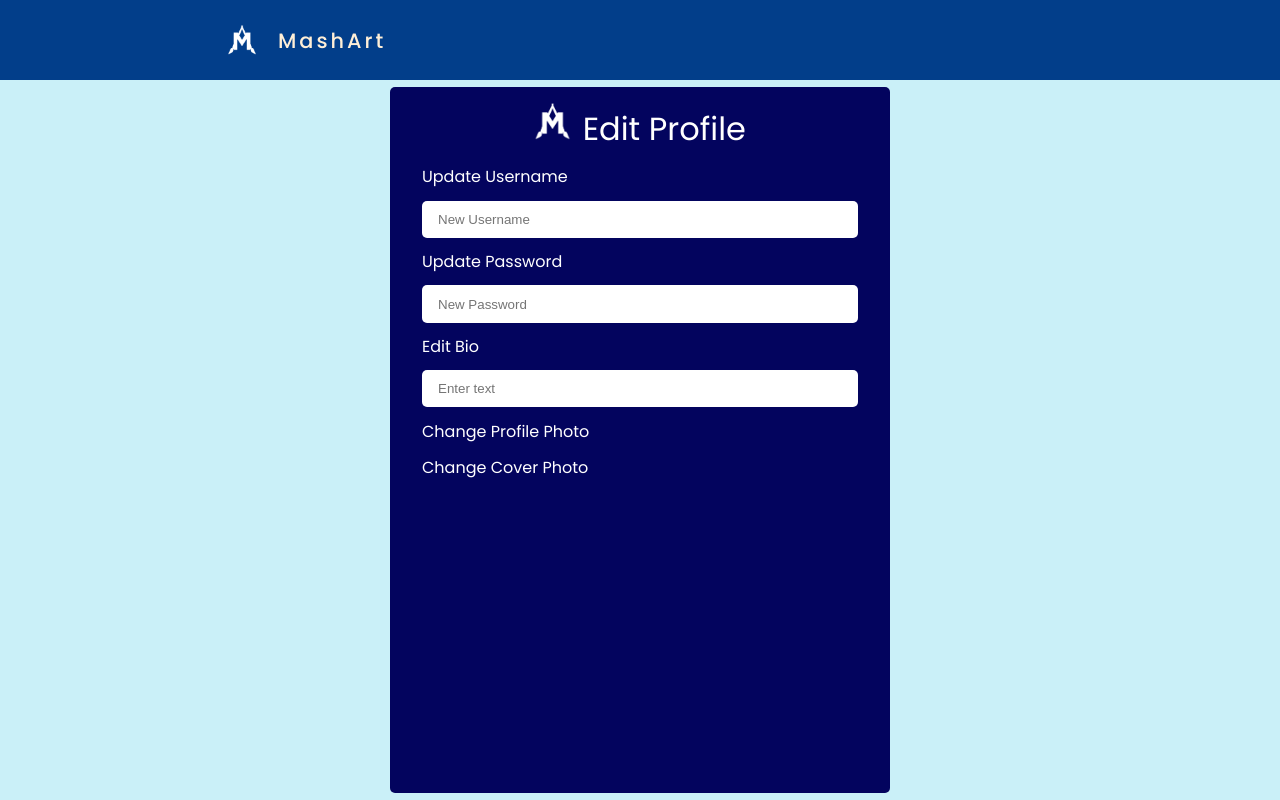
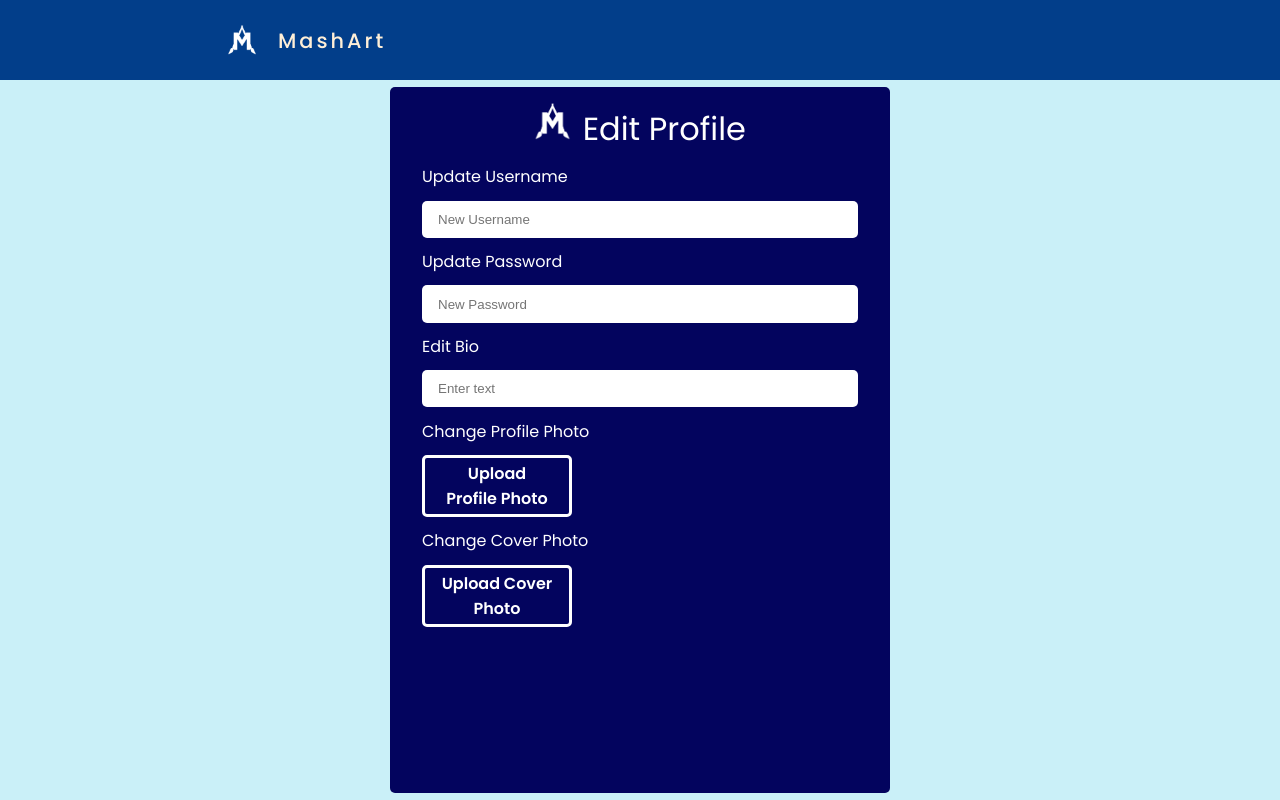
Before and after one commit to HARALARK/MashArt, a React (Create React App) app in the folder mashart/frontend/: page /edit-profile in a window 1280 px wide. Built offline with nearby package versions, Linux system fonts and the light colour scheme; a web font is replaced by a local one.

Commit message:
Added buttons for uploading images

```diff
--- a/mashart/frontend/src/screens/EditProfileScreen.js
+++ b/mashart/frontend/src/screens/EditProfileScreen.js
@@ -32,9 +32,9 @@ const EditProfileScreen = () => {
                         />
 
                 <p className = "subheading"> Change Profile Photo</p>
-
+                <Button>Upload Profile Photo</Button>
                 <p className = "subheading"> Change Cover Photo</p>
-
+                <Button>Upload Cover Photo</Button>
             </Form>
         </Container>
     </Hero>
@@ -82,7 +82,6 @@ const Form = styled.form`
   background-color: var(--secondary-dark);
   padding: 1rem 2rem 1rem;
   border-radius: 5px;
-
   // TODO: adjust h and w for different sizes
   width: 500px;
   height: 98%;
@@ -92,17 +91,26 @@ const Form = styled.form`
 
 `
 
-const SubmitButton = styled(Input)`
-  background-color: var(--primary);
-  color: var(--dark);
+const Button = styled.p`
+
+  text-align: center;
+  padding: 0.2rem 1rem;
+  border: 3px solid var(--light);
+  color: var(--light);
+  border-radius: 5px;
+  font-size: 1rem;
   font-weight: 600;
-  margin: 0rem 0 0rem;
-  font-size: 0.8rem;
-  padding-bottom: 0.4rem;
   cursor: pointer;
+  transition: 100ms ease-in-out;
 
   &:hover {
-    background-color: var(--primary-dark);
+    background-color: var(--secondary);
+    color: var(--light);
+  }
+
+  @media ${device.tablet} {
+    margin: 0;
+    width: 150px;
   }
 `
 
```
